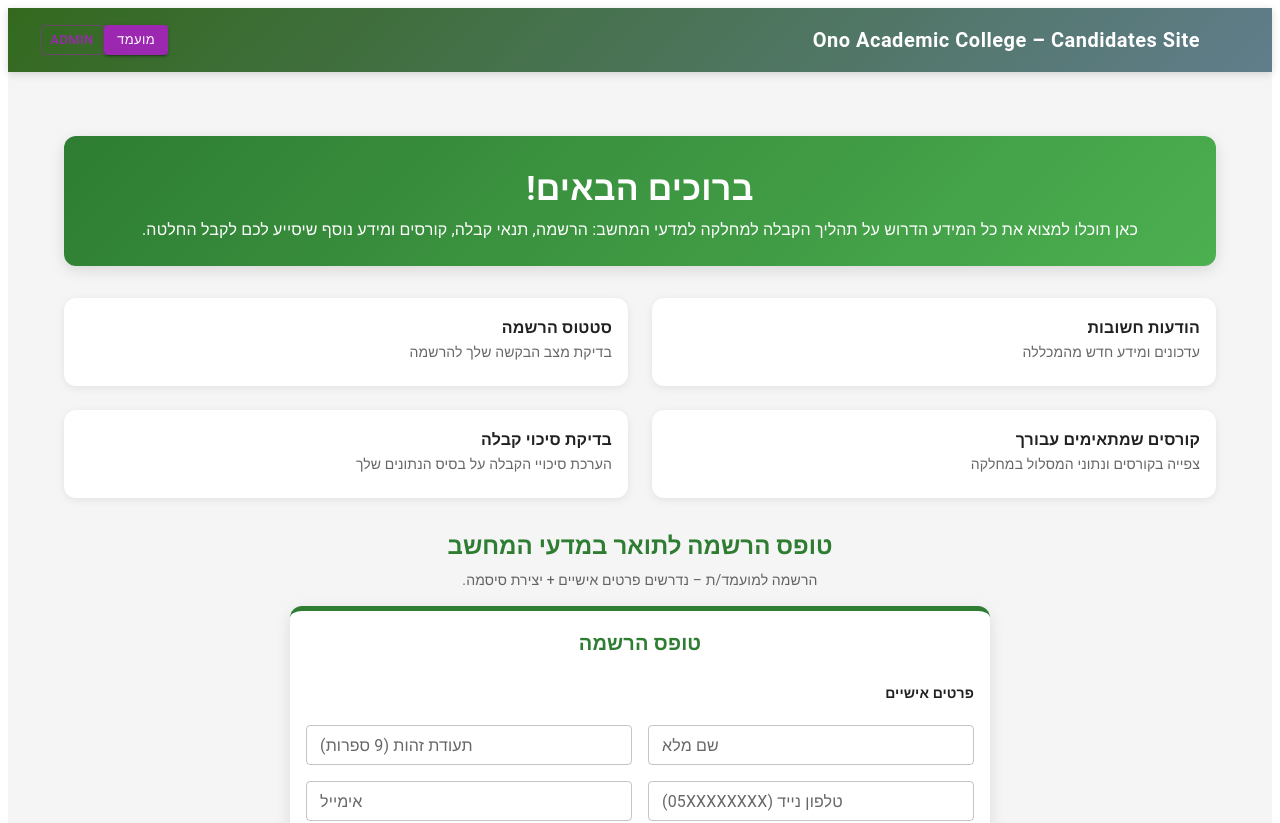
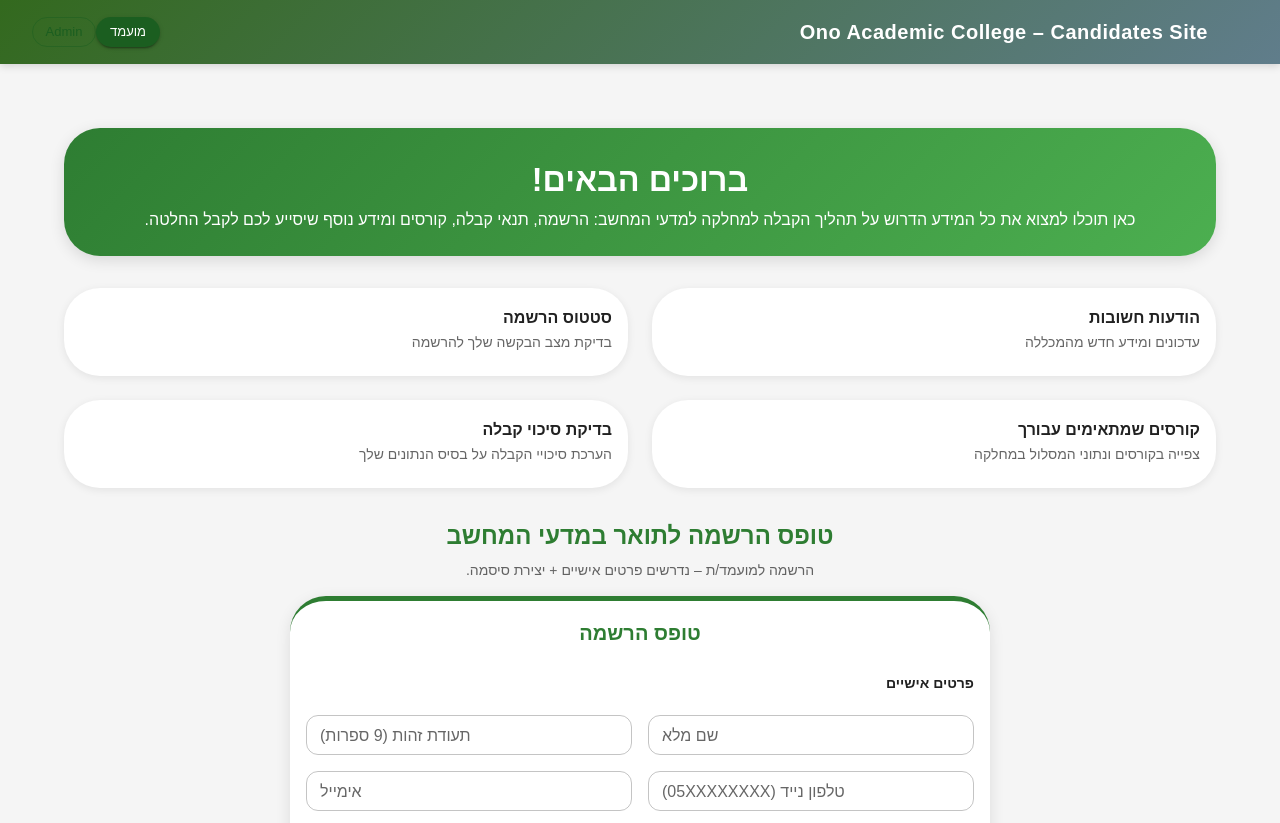
Before and after one commit to reutperetz/candidates-site, a React (Vite) app: page / in a window 1280 px wide. Shown: the top 823 px of the page. Built offline with nearby package versions, Linux system fonts and the light colour scheme; some icons are missing.

Commit message:
Wrap application with AppThemeProvider and CssBaseline

```diff
--- a/src/main.tsx
+++ b/src/main.tsx
@@ -2,12 +2,18 @@
 import React from "react";
 import ReactDOM from "react-dom/client";
 import { BrowserRouter } from "react-router-dom";
+import { CssBaseline } from "@mui/material";
+
 import App from "./App";
+import AppThemeProvider from "./theme/ThemeProvider";
 
 ReactDOM.createRoot(document.getElementById("root") as HTMLElement).render(
   <React.StrictMode>
-    <BrowserRouter>
-      <App />
-    </BrowserRouter>
+    <AppThemeProvider>
+      <CssBaseline />
+      <BrowserRouter>
+        <App />
+      </BrowserRouter>
+    </AppThemeProvider>
   </React.StrictMode>
 );
```
